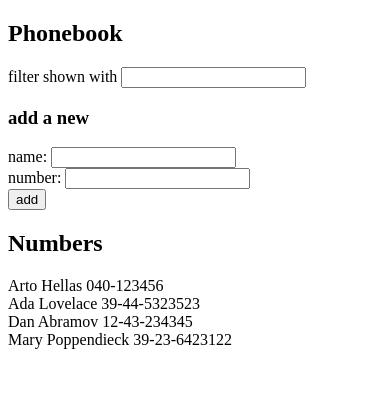
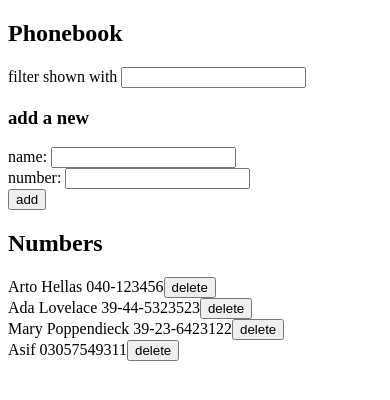
Before and after one commit to muhammadasif2017/part2, a React (Create React App) app in the folder phonebook/: page / in a window 390 px wide. Shown: the top 400 px of the page. Built offline with nearby package versions, Linux system fonts and the light colour scheme; data requests are answered from the project's data file.

Commit message:
Exercise 2.17 to 2.18 - phonebook

```diff
--- a/phonebook/db.json
+++ b/phonebook/db.json
@@ -1,5 +1,5 @@
 {
-  "persons":[
+  "persons": [
     {
       "name": "Arto Hellas",
       "number": "040-123456",
@@ -11,13 +11,13 @@
       "id": 2
     },
     {
-      "name": "Dan Abramov",
-      "number": "12-43-234345",
+      "name": "Mary Poppendieck",
+      "number": "39-23-6423122",
       "id": 3
     },
     {
-      "name": "Mary Poppendieck",
-      "number": "39-23-6423122",
+      "name": "Asif",
+      "number": "03057549311",
       "id": 4
     }
   ]
--- a/phonebook/src/App.js
+++ b/phonebook/src/App.js
@@ -32,7 +32,7 @@ const PersonForm = ({
   );
 };
 
-const Persons = ({ searchResult, persons }) => {
+const Persons = ({ searchResult, persons, deletePerson }) => {
   if (searchResult.length > 0) {
     return (
       <>
@@ -42,7 +42,14 @@ const Persons = ({ searchResult, persons }) => {
   }
   return (
     <>
-      {persons.map((person) =><div key={person.name}>{`${person.name} ${person.number}`}</div>)}
+      {persons.map((person) => {
+        return (
+          <div key={person.name}>
+            {`${person.name} ${person.number}`}
+            <button onClick={() => deletePerson(person)}>delete</button>
+          </div>
+        )
+      })}
     </>
   );
 };
@@ -72,24 +79,60 @@ const App = () => {
   }
 
   const isPersonExist = (name) => {
-    return persons.some(person => person.name === name);
+    return persons.find(person => person.name === name);
   };
 
   const addNewPerson = (e) => {
     e.preventDefault();
-    if (!isPersonExist(newName)) {
-      setPersons([...persons, { name: newName, number: newNumber }]);
+    const isPersonFound = isPersonExist(newName);
+    const addNewPerson = { name: newName, number: newNumber };
+    if (!isPersonFound) {
+      personServices
+        .createPerson(addNewPerson)
+        .then((person) => {
+          console.log(person);
+          setPersons([...persons, person]);
+        })
+        .catch(error => alert(error));
+
     } else {
-      alert(`${newName} is already added to phonebook`);
+      if (window.confirm(`${newName} is already added to phonebook, replace the old number with a new one?`)) {
+        const { id } = isPersonFound;
+        personServices
+          .updatePerson(id, addNewPerson)
+          .then((response) => {
+            const updatePersonsList = persons.map((person) => person.id !== id ? person : response);
+            setPersons(updatePersonsList);
+          })
+          .catch((error) => alert(error));
+      }
+    }
+  };
+
+  const deletePerson = (person) => {
+    const { id, name } = person;
+    if (window.confirm(`Delete ${name} ?`)) {
+      personServices
+        .deletePerson(id)
+        .then(() => {
+          const allPersons = persons.filter(person => person.id !== id);
+          setPersons(allPersons);
+        })
+        .catch((error) => {
+          alert(error);
+        })
     }
   };
 
   useEffect(() => {
     personServices
-      .getAll()
+      .getAllPersons()
       .then((initialPersons) => {
         console.log(initialPersons);
         setPersons(initialPersons);
+      })
+      .catch((error) => {
+        alert(error);
       })
   }, []);
 
@@ -98,9 +141,15 @@ const App = () => {
       <h2>Phonebook</h2>
       <Filter nameToFind={nameToFind} findPerson={findPerson}/>
       <h3>add a new</h3>
-      <PersonForm newName={newName} newNumber={newNumber} addNewName={addNewName} addNewNumber={addNewNumber} addNewPerson={addNewPerson}/>
+      <PersonForm
+        newName={newName}
+        newNumber={newNumber}
+        addNewName={addNewName}
+        addNewNumber={addNewNumber}
+        addNewPerson={addNewPerson}
+      />
       <h2>Numbers</h2>
-      <Persons searchResult={searchResult} persons={persons}/>
+      <Persons searchResult={searchResult} persons={persons} deletePerson={deletePerson}/>
     </div>
   )
 }
--- a/phonebook/src/services/phonebook.js
+++ b/phonebook/src/services/phonebook.js
@@ -1,25 +1,34 @@
-import axios from 'axios'
+import axios from 'axios';
 const baseUrl = 'http://localhost:3001/persons';
 
-const getAll = () => {
+const getAllPersons = () => {
   const request = axios.get(baseUrl)
   return request.then(response => response.data)
-}
+};
 
-const create = newObject => {
+const createPerson = newObject => {
   const request = axios.post(baseUrl, newObject)
   return request.then(response => response.data)
-}
+};
 
-const update = (id, newObject) => {
+const updatePerson = (id, newObject) => {
   const request = axios.put(`${baseUrl}/${id}`, newObject)
   return request.then(response => response.data)
 }
 
+const deletePerson = (id) => {
+  const request = axios.delete(`${baseUrl}/${id}`);
+  return request.then(response => {
+    console.log(response.data);
+    return response.data
+  });
+};
+
 const personServices = {
-  getAll,
-  create,
-  update
+  getAllPersons,
+  createPerson,
+  updatePerson,
+  deletePerson
 }
 
 export default personServices;
```
